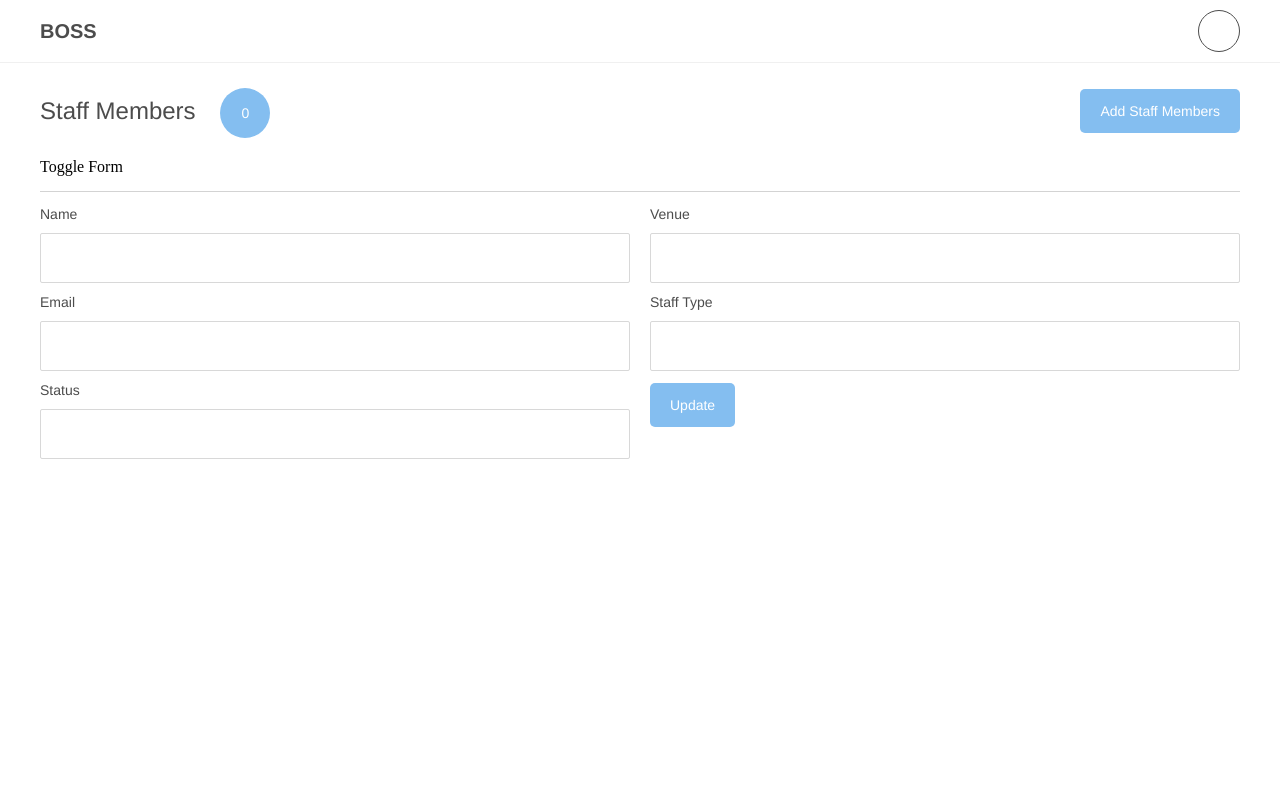
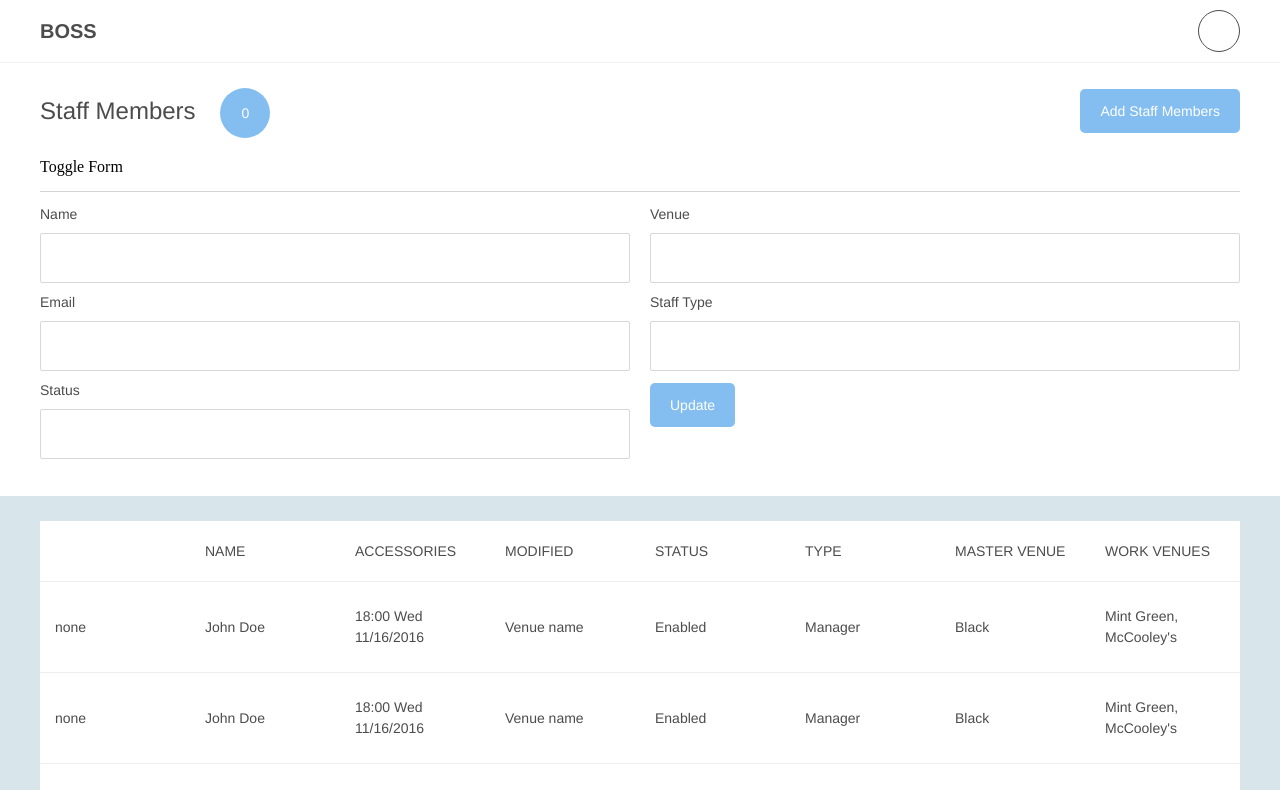
Before and after one commit to socaseinpoint/boss, a React (Create React App) app: page / in a window 1280 px wide. Shown: the top 790 px of the page. Built offline with nearby package versions, Linux system fonts and the light colour scheme.

Commit message:
Add StaffMembersTable

```diff
--- a/src/components/base/button/Button.js
+++ b/src/components/base/button/Button.js
@@ -2,10 +2,15 @@ import React from 'react';
 import PropTypes from 'prop-types';
 import styles from './button.module.css';
 
-const Button = ({value}) => <button className={styles.button}>{value}</button>;
+const Button = ({ value, type }) => <input type={type} className={styles.button} value={value} />;
 
 Button.propTypes = {
   value: PropTypes.string.isRequired,
-}
+  type: PropTypes.string,
+};
+
+Button.defaultProps = {
+  type: 'submit',
+};
 
 export default Button;
--- a/src/components/pages/staff-members/StaffMembers.js
+++ b/src/components/pages/staff-members/StaffMembers.js
@@ -1,11 +1,18 @@
-import React from 'react';
+import React, { useState } from 'react';
 import DefaultLayout from '../../layouts/default';
 import Dashboard from './dashboard';
+import Content from './content';
+import { initialStaffMembers } from '../../../utils/initialState';
 
-const StaffMembers = () => (
-  <DefaultLayout>
-    <Dashboard />
-  </DefaultLayout>
-);
+const StaffMembers = () => {
+  const [members] = useState(initialStaffMembers);
+
+  return (
+    <DefaultLayout>
+      <Dashboard />
+      <Content members={members} />
+    </DefaultLayout>
+  );
+};
 
 export default StaffMembers;
--- /dev/null
+++ b/src/components/pages/staff-members/content/Content.js
@@ -0,0 +1,42 @@
+import React from 'react';
+import PropTypes from 'prop-types';
+import StaffMembersTable from '../../../partials/staff-members-table';
+import styles from './content.module.css';
+
+const Content = ({ members }) => (
+  <div className={styles.content}>
+    <div className={styles.inner}>
+      <StaffMembersTable members={members} />
+    </div>
+  </div>
+);
+
+Content.propTypes = {
+  members: PropTypes.arrayOf(
+    PropTypes.shape({
+      id: PropTypes.string.isRequired,
+      image: PropTypes.string.isRequired,
+      name: PropTypes.string.isRequired,
+      accessories: PropTypes.arrayOf(
+        PropTypes.shape({
+          id: PropTypes.string.isRequired,
+          title: PropTypes.string.isRequired,
+          name: PropTypes.string.isRequired,
+          quantity: PropTypes.number.isRequired,
+          icon: PropTypes.string.isRequired,
+        }),
+      ),
+      modified: PropTypes.string.isRequired,
+      status: PropTypes.bool.isRequired,
+      type: PropTypes.string.isRequired,
+      masterVenue: PropTypes.string.isRequired,
+      workVenues: PropTypes.string.isRequired,
+    }),
+  ),
+};
+
+Content.defaultProps = {
+  members: [],
+};
+
+export default Content;
--- /dev/null
+++ b/src/components/pages/staff-members/content/content.module.css
@@ -0,0 +1,21 @@
+.content {
+  position: relative;
+  display: -ms-flexbox;
+  display: flex;
+  -ms-flex-direction: column;
+  flex-direction: column;
+  -ms-flex-pack: start;
+  justify-content: flex-start;
+  -ms-flex-align: stretch;
+  align-items: stretch;
+  width: 100%;
+  padding: 25px 40px 60px;
+  background: #d8e5eb;
+}
+
+.inner {
+  display: block;
+  width: 100%;
+  max-width: 1200px;
+  margin: 0 auto;
+}
--- /dev/null
+++ b/src/components/pages/staff-members/content/index.js
@@ -0,0 +1,3 @@
+import Content from './Content';
+
+export default Content;
--- /dev/null
+++ b/src/components/partials/staff-members-table/StaffMembersTable.js
@@ -0,0 +1,90 @@
+import React from 'react';
+import PropTypes from 'prop-types';
+import styles from './staff-members-table.module.css';
+
+const headings = [
+  '',
+  'Name',
+  'Accessories',
+  'Modified',
+  'Status',
+  'Type',
+  'Master Venue',
+  'Work Venues',
+];
+
+function renderHeading(cols) {
+  return (
+    <div className={styles.row}>
+      {cols.map((col) => <div className={styles.cellheader} key={col}>{col}</div>)}
+    </div>
+  );
+}
+
+function renderAccessories(accessories) {
+  return accessories[0].name;
+}
+
+function renderCell(children) {
+  return (
+    <div className={styles.cell}>
+      <div className={styles.info}>{children}</div>
+    </div>
+  );
+}
+
+function renderStatus(status) {
+  return status ? 'Enabled' : 'Disabled';
+}
+
+function renderMembers(members) {
+  return members.map((member) => (
+    <div className={styles.row} key={member.id}>
+      {renderCell(member.image)}
+      {renderCell(member.name)}
+      {renderCell(member.modified)}
+      {renderCell(renderAccessories(member.accessories))}
+      {renderCell(renderStatus(member.status))}
+      {renderCell(member.type)}
+      {renderCell(member.masterVenue)}
+      {renderCell(member.workVenues)}
+    </div>
+  ));
+}
+
+const StaffMembersTable = ({ members }) => (
+  <div className={styles.table}>
+    {renderHeading(headings)}
+    {renderMembers(members)}
+  </div>
+);
+
+StaffMembersTable.propTypes = {
+  members: PropTypes.arrayOf(
+    PropTypes.shape({
+      id: PropTypes.string.isRequired,
+      image: PropTypes.string.isRequired,
+      name: PropTypes.string.isRequired,
+      accessories: PropTypes.arrayOf(
+        PropTypes.shape({
+          id: PropTypes.string.isRequired,
+          title: PropTypes.string.isRequired,
+          name: PropTypes.string.isRequired,
+          quantity: PropTypes.number.isRequired,
+          icon: PropTypes.string.isRequired,
+        }),
+      ),
+      modified: PropTypes.string.isRequired,
+      status: PropTypes.bool.isRequired,
+      type: PropTypes.string.isRequired,
+      masterVenue: PropTypes.string.isRequired,
+      workVenues: PropTypes.string.isRequired,
+    }),
+  ),
+};
+
+StaffMembersTable.defaultProps = {
+  members: [],
+};
+
+export default StaffMembersTable;
--- /dev/null
+++ b/src/components/partials/staff-members-table/index.js
@@ -0,0 +1,3 @@
+import StaffMembersTable from './StaffMembersTable';
+
+export default StaffMembersTable;
--- /dev/null
+++ b/src/components/partials/staff-members-table/staff-members-table.module.css
@@ -0,0 +1,83 @@
+.table {
+  box-sizing: border-box;
+  display: block;
+  width: 100%;
+  background-color: #fff;
+}
+
+.row {
+  margin: 0;
+  padding: 0;
+  color: #4c4c4c;
+  font-family: "Montserrat", "Helvetica Neue", Helvetica, Roboto, Arial, sans-serif;
+  font-size: 14px;
+  font-style: normal;
+  font-feature-settings: normal;
+  font-variant: normal;
+  font-weight: 400;
+  letter-spacing: normal;
+  line-height: 1.5;
+  text-align: left;
+  text-indent: 0;
+  text-transform: none;
+  white-space: normal;
+  word-spacing: normal;
+  position: relative;
+  display: -ms-flexbox;
+  display: flex;
+  -ms-flex-direction: row;
+  flex-direction: row;
+  -ms-flex-pack: justify;
+  justify-content: space-between;
+  -ms-flex-align: stretch;
+  align-items: stretch;
+  width: 100%;
+  background-color: #FFF;
+  border-bottom: 1px solid #eee;
+}
+
+.cell {
+  position: relative;
+  -ms-flex-positive: 1;
+  flex-grow: 1;
+  -ms-flex-negative: 1;
+  flex-shrink: 1;
+  display: -ms-flexbox;
+  display: flex;
+  -ms-flex-direction: row;
+  flex-direction: row;
+  -ms-flex-pack: start;
+  justify-content: flex-start;
+  -ms-flex-align: center;
+  align-items: center;
+  min-height: 90px;
+  padding: 15px;
+  width: 14%;
+}
+
+.cellheader {
+  position: relative;
+  -ms-flex-positive: 1;
+  flex-grow: 1;
+  -ms-flex-negative: 1;
+  flex-shrink: 1;
+  display: -ms-flexbox;
+  display: flex;
+  -ms-flex-direction: row;
+  flex-direction: row;
+  -ms-flex-pack: start;
+  justify-content: flex-start;
+  -ms-flex-align: center;
+  align-items: center;
+  min-height: 90px;
+  padding: 15px;
+  min-height: 60px;
+  font-size: 14px;
+  text-transform: uppercase;
+  width: 14%;
+}
+
+.info {
+  display: block;
+  width: 100%;
+}
--- /dev/null
+++ b/src/utils/initialState.js
@@ -0,0 +1,80 @@
+export const initialStaffMembers = [
+  {
+    id: '1',
+    image: 'none',
+    name: 'John Doe',
+    modified: '18:00 Wed 11/16/2016',
+    status: true,
+    type: 'Manager',
+    masterVenue: 'Black',
+    workVenues: 'Mint Green, McCooley\'s',
+    accessories: [
+      {
+        id: '1',
+        title: 'Accessory name',
+        name: 'Venue name',
+        icon: 'Icon name',
+        quantity: 0,
+      },
+    ],
+  },
+  {
+    id: '1',
+    image: 'none',
+    name: 'John Doe',
+    modified: '18:00 Wed 11/16/2016',
+    status: true,
+    type: 'Manager',
+    masterVenue: 'Black',
+    workVenues: 'Mint Green, McCooley\'s',
+    accessories: [
+      {
+        id: '1',
+        title: 'Accessory name',
+        name: 'Venue name',
+        icon: 'Icon name',
+        quantity: 0,
+      },
+    ],
+  },
+  {
+    id: '1',
+    image: 'none',
+    name: 'John Doe',
+    modified: '18:00 Wed 11/16/2016',
+    status: true,
+    type: 'Manager',
+    masterVenue: 'Black',
+    workVenues: 'Mint Green, McCooley\'s',
+    accessories: [
+      {
+        id: '1',
+        title: 'Accessory name',
+        name: 'Venue name',
+        icon: 'Icon name',
+        quantity: 0,
+      },
+    ],
+  },
+  {
+    id: '1',
+    image: 'none',
+    name: 'John Doe',
+    modified: '18:00 Wed 11/16/2016',
+    status: true,
+    type: 'Manager',
+    masterVenue: 'Black',
+    workVenues: 'Mint Green, McCooley\'s',
+    accessories: [
+      {
+        id: '1',
+        title: 'Accessory name',
+        name: 'Venue name',
+        icon: 'Icon name',
+        quantity: 0,
+      },
+    ],
+  },
+];
+
+export default initialStaffMembers;
```
Also changed, not shown: .eslintrc.json.
